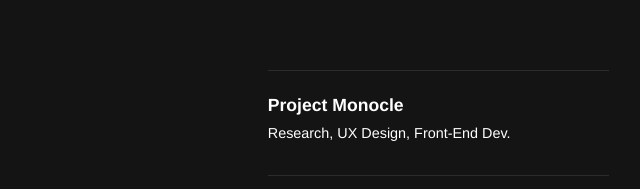
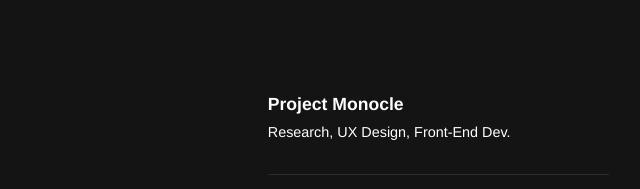
Before and after one commit to LRRoberts0122/Portfolio, a plain HTML site: page index.html in a window 1280 px wide. Shown: the part 194-383 px from the top of the page, 479-1119 px from the left. Drawn offline with Linux system fonts and the light colour scheme.

Commit message:
Changes to CSS Border properties

```diff
--- a/assets/css/main.css
+++ b/assets/css/main.css
@@ -135,7 +135,7 @@ button:hover {
   margin-left: auto;
 }
 .project:first-of-type {
-  border-top: 1px solid rgba(255, 255, 255, 0.1);
+  border-bottom: 1px solid rgba(255, 255, 255, 0.1);
   margin-top: 18px;
 }
 .project {
```
